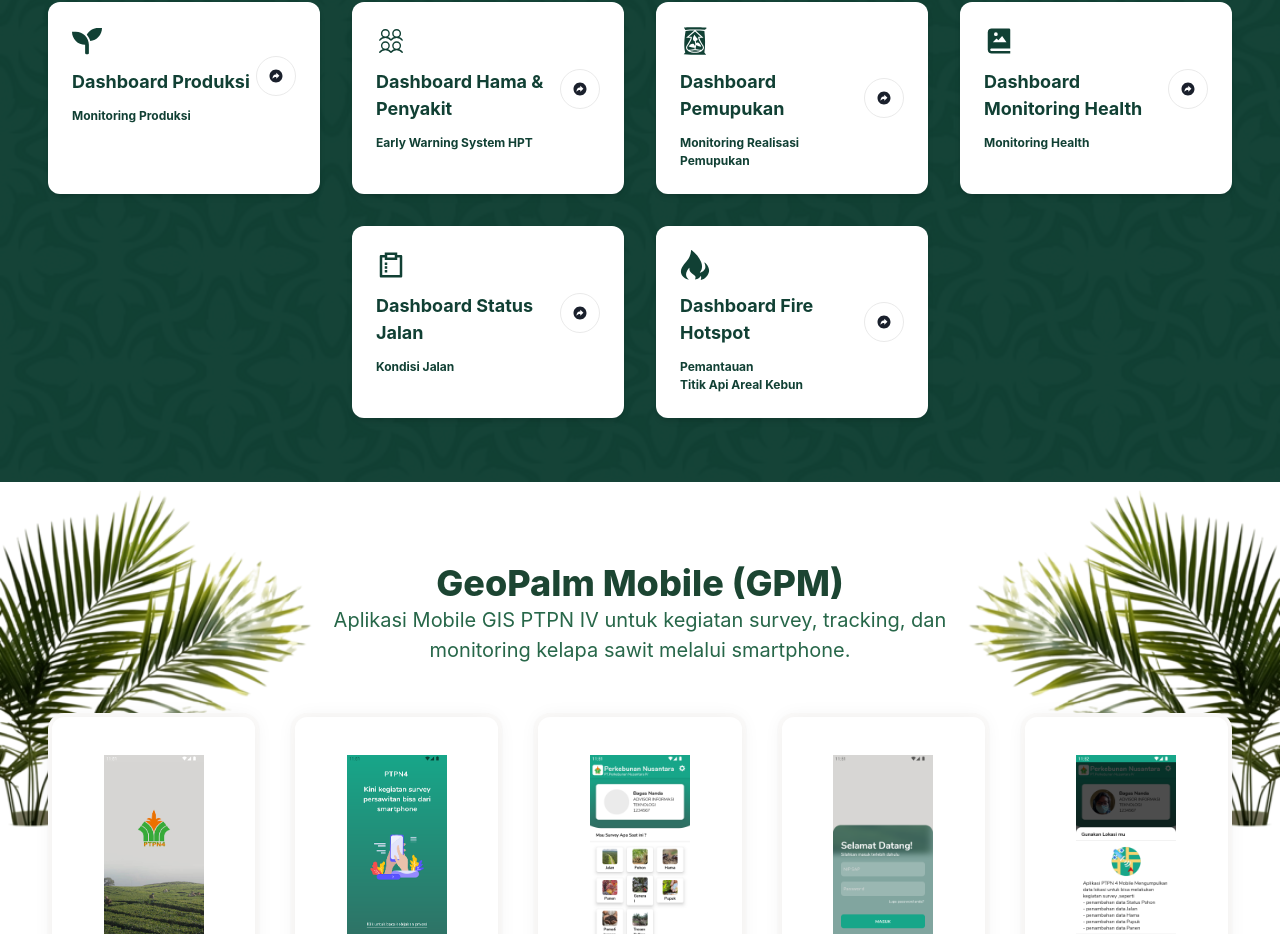
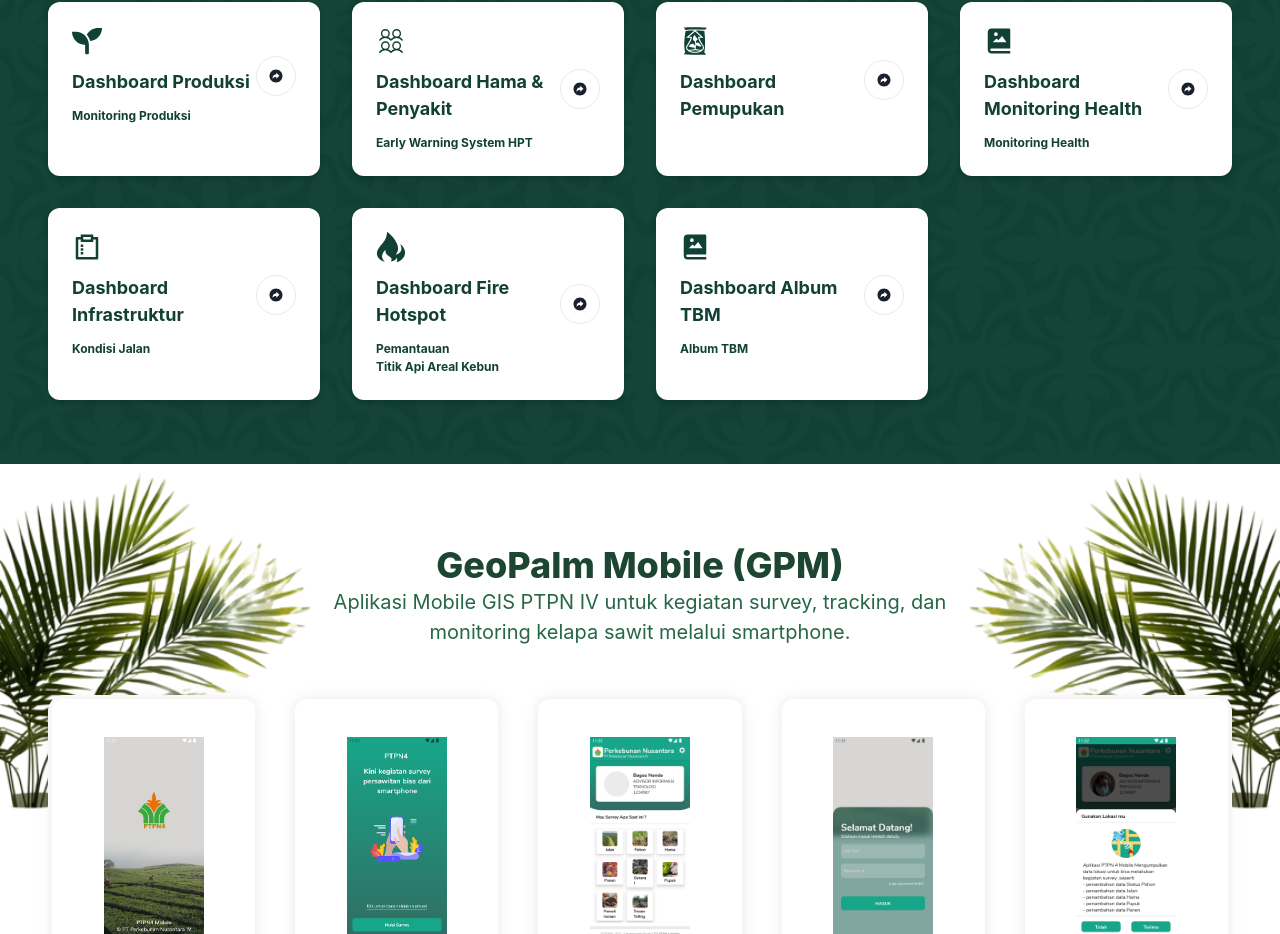
Before and after one commit to dikaheni89/home-ptpn, a Next.js app: page /home in a window 1280 px wide. Shown: the part 999-1933 px from the top of the page. Built offline with nearby package versions, Linux system fonts and the light colour scheme; no server answers.

Commit message:
Change url HREF and add widget for menu dashboard ALBUM TBM

```diff
--- a/src/app/home/widget/ExploreSections.tsx
+++ b/src/app/home/widget/ExploreSections.tsx
@@ -12,12 +12,13 @@
 import {SiFireship} from "react-icons/si";
 
 const categories = [
-  { name: 'Dashboard Produksi', href: '#', sub: 'Monitoring Produksi', icon: FaSeedling },
-  { name: 'Dashboard Hama & Penyakit', href: 'https://gpd.ptpn4.co.id/app/dashboard/hama-penyakit', sub: 'Early Warning System HPT', icon: PiUsersFourLight },
-  { name: 'Dashboard Pemupukan', href: 'https://gpd.ptpn4.co.id/app/dashboard/pemupukan', sub: 'Monitoring Realisasi Pemupukan', icon: GiFertilizerBag },
+  { name: 'Dashboard Produksi', href: 'https://gpd.ptpn4.co.id/app/dashboard/produksi', sub: 'Monitoring Produksi', icon: FaSeedling },
+  { name: 'Dashboard Hama & Penyakit', href: 'https://gis.ptpn4.or.id/portal/apps/opsdashboard/index.html#/a93fa9fa4d804585aee1e68554ae1750', sub: 'Early Warning System HPT', icon: PiUsersFourLight },
+  { name: 'Dashboard Pemupukan', href: 'https://gis.ptpn4.or.id/portal/apps/opsdashboard/index.html#/cb7f9ffbfa9d4985bf3dd4915a556027', icon: GiFertilizerBag },
   { name: 'Dashboard Monitoring Health', href: 'https://gpd.ptpn4.co.id/app/dashboard/monitoring-health', sub: 'Monitoring Health', icon: BiSolidPhotoAlbum },
-  { name: 'Dashboard Status Jalan', href: 'https://gpd.ptpn4.co.id/app/dashboard/status-jalan', sub: 'Kondisi Jalan', icon: RiSurveyLine },
+  { name: 'Dashboard Infrastruktur', href: 'https://gpd.ptpn4.co.id/app/dashboard/status-jalan', sub: 'Kondisi Jalan', icon: RiSurveyLine },
   { name: 'Dashboard Fire Hotspot', href: 'https://gpd.ptpn4.co.id/app/dashboard/fire-hotspot ', sub: 'Pemantauan Titik Api Areal Kebun', icon: SiFireship },
+  { name: 'Dashboard Album TBM', href: 'https://gpd.ptpn4.co.id/app/dashboard/fire-hotspot ', sub: 'Album TBM', icon: BiSolidPhotoAlbum },
 ];
 
 export default function ExploreSections() {
```
